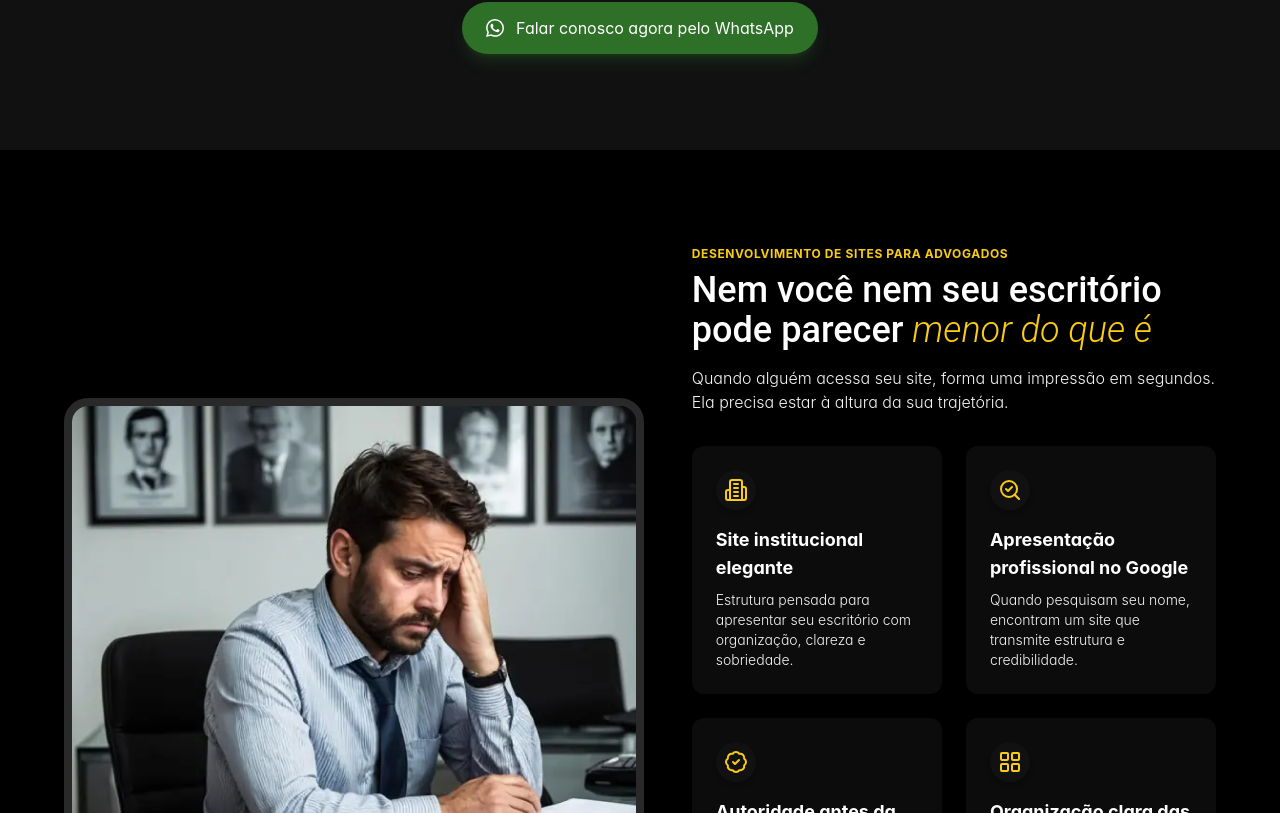
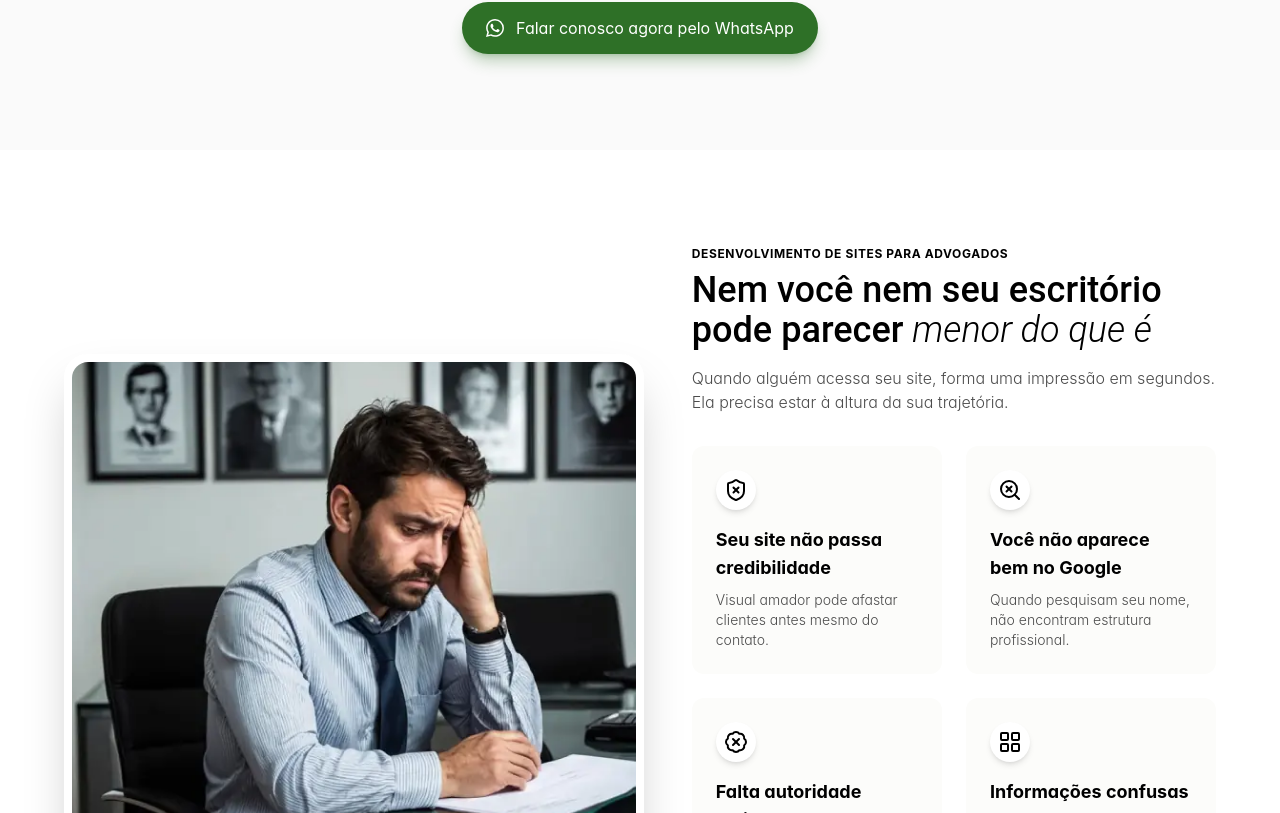
Before and after one commit to Paper-Street-Softwares/LP-Paper-Street-Site-Institucional, a React (Vite) app: page / in a window 1280 px wide. Shown: the part 1987-2800 px from the top of the page. Built offline with nearby package versions, Linux system fonts and the light colour scheme.

Commit message:
fix: Copy alterado e colorMode

```diff
--- a/src/components/sectionElements/SidebarSocial.jsx
+++ b/src/components/sectionElements/SidebarSocial.jsx
@@ -108,7 +108,7 @@ export default function SidebarSocial({ colorMode, mode = "blog" }) {
                     <img
                       src={content.texts.navbar.solidLogo.img}
                       alt={content.texts.navbar.solidLogo.alt}
-                      className="w-[90%] h-auto invert"
+                      className="w-[90%] h-auto "
                     />
                   </span>
                   <span>
--- a/src/components/sections/FooterNovoTemplate.jsx
+++ b/src/components/sections/FooterNovoTemplate.jsx
@@ -91,7 +91,7 @@ function FooterNovoTemplate({
                   <img
                     src={content.texts.navbar.logo.imgDesktop}
                     alt={content.texts.navbar.logo.alt}
-                    className="w-[50%] invert"
+                    className="w-[50%] "
                     width={277}
                     height={50}
                     fetchPriority="high"
--- a/src/components/sections/NavbarNovaTemplate.jsx
+++ b/src/components/sections/NavbarNovaTemplate.jsx
@@ -100,7 +100,7 @@ function NavbarNovaTemplate({
               <img
                 src={content.texts.navbar.logo.img}
                 alt={content.texts.navbar.logo.alt}
-                className="desktop1:hidden w-fit max-h-full object-contain flex invert"
+                className="desktop1:hidden w-fit max-h-full object-contain flex "
                 width={277}
                 height={50}
                 fetchPriority="high"
@@ -108,7 +108,7 @@ function NavbarNovaTemplate({
               <img
                 src={content.texts.navbar.logo.imgDesktop}
                 alt={content.texts.navbar.logo.alt}
-                className="hidden desktop1:flex w-fit max-h-full object-contain invert"
+                className="hidden desktop1:flex w-fit max-h-full object-contain "
                 width={350}
                 height={54}
                 fetchPriority="high"
--- a/src/content/content.jsx
+++ b/src/content/content.jsx
@@ -44,6 +44,10 @@ import {
   LayoutGrid,
   Hourglass,
   Brain,
+  SearchX,
+  BadgeX,
+  MessageSquareX,
+  ShieldX,
 } from "lucide-react";
 
 import { FileText } from "lucide-react";
@@ -266,11 +270,28 @@ const content = {
 
       cards: {
         card1: {
-          title: <>Site institucional elegante</>,
+          title: <>Seu site não passa credibilidade</>,
+          subtitle: (
+            <>Visual amador pode afastar clientes antes mesmo do contato.</>
+          ),
+          description: (
+            <div>
+              A_Definir
+              <br />
+              <br />
+              A_Definir
+            </div>
+          ),
+          icon: <ShieldX />,
+          buttonLabelModal: "Fale Conosco",
+          buttonLabel: "Saiba Mais",
+        },
+
+        card2: {
+          title: <>Você não aparece bem no Google</>,
           subtitle: (
             <>
-              Estrutura pensada para apresentar seu escritório com organização,
-              clareza e sobriedade.
+              Quando pesquisam seu nome, não encontram estrutura profissional.
             </>
           ),
           description: (
@@ -281,19 +302,14 @@ const content = {
               A_Definir
             </div>
           ),
-          icon: <Building2 />,
+          icon: <SearchX />,
           buttonLabelModal: "Fale Conosco",
           buttonLabel: "Saiba Mais",
         },
 
-        card2: {
-          title: <>Apresentação profissional no Google</>,
-          subtitle: (
-            <>
-              Quando pesquisam seu nome, encontram um site que transmite
-              estrutura e credibilidade.
-            </>
-          ),
+        card3: {
+          title: <>Falta autoridade online</>,
+          subtitle: <>Sem um site sólido, sua experiência não é percebida.</>,
           description: (
             <div>
               A_Definir
@@ -302,39 +318,15 @@ const content = {
               A_Definir
             </div>
           ),
-          icon: <SearchCheck />,
-          buttonLabelModal: "Fale Conosco",
-          buttonLabel: "Saiba Mais",
-        },
-
-        card3: {
-          title: <>Autoridade antes da reunião</>,
-          subtitle: (
-            <>
-              O site reforça sua trajetória e áreas de atuação antes do primeiro
-              contato.
-            </>
-          ),
-          description: (
-            <div>
-              A_Definir
-              <br />
-              <br />
-              A_Definir
-            </div>
-          ),
-          icon: <BadgeCheck />,
+          icon: <BadgeX />,
           buttonLabelModal: "Fale Conosco",
           buttonLabel: "Saiba Mais",
         },
 
         card4: {
-          title: <>Organização clara das informações</>,
+          title: <>Informações confusas</>,
           subtitle: (
-            <>
-              Áreas de atuação, equipe e posicionamento apresentados de forma
-              objetiva e institucional.
-            </>
+            <>Áreas e posicionamento mal organizados geram desconfiança.</>
           ),
           description: (
             <div>
@@ -350,12 +342,9 @@ const content = {
         },
 
         card5: {
-          title: <>Comunicação adequada ao meio jurídico</>,
+          title: <>Comunicação desalinhada</>,
           subtitle: (
-            <>
-              Linguagem clara, respeitosa e alinhada ao padrão esperado na
-              advocacia.
-            </>
+            <>Linguagem inadequada pode comprometer sua imagem profissional.</>
           ),
           description: (
             <div>
@@ -365,18 +354,15 @@ const content = {
               A_Definir
             </div>
           ),
-          icon: <MessageSquare />,
+          icon: <MessageSquareX />,
           buttonLabelModal: "Fale Conosco",
           buttonLabel: "Saiba Mais",
         },
 
         card6: {
-          title: <>Modelo validado para advogados</>,
+          title: <>Site improvisado</>,
           subtitle: (
-            <>
-              Estrutura desenvolvida exclusivamente para o meio jurídico, sem
-              improvisos ou excessos.
-            </>
+            <>Modelos genéricos não refletem a seriedade da advocacia.</>
           ),
           description: (
             <div>
--- a/src/context/UseContextArchive.jsx
+++ b/src/context/UseContextArchive.jsx
@@ -3,7 +3,7 @@ import { createContext, useContext, useState } from "react";
 const ColorModeContext = createContext(null);
 
 export function ColorModeProvider({ children }) {
-  const [colorMode, setColorMode] = useState("dark"); // defaultDark, defaultLight, light, dark
+  const [colorMode, setColorMode] = useState("light"); // defaultDark, defaultLight, light, dark
 
   const [whatsAppColor] = useState(true); // ativa cor do WhatsApp
   const [showGlobalButton] = useState(false); // ativa as os botões e caixa de alerta
```
